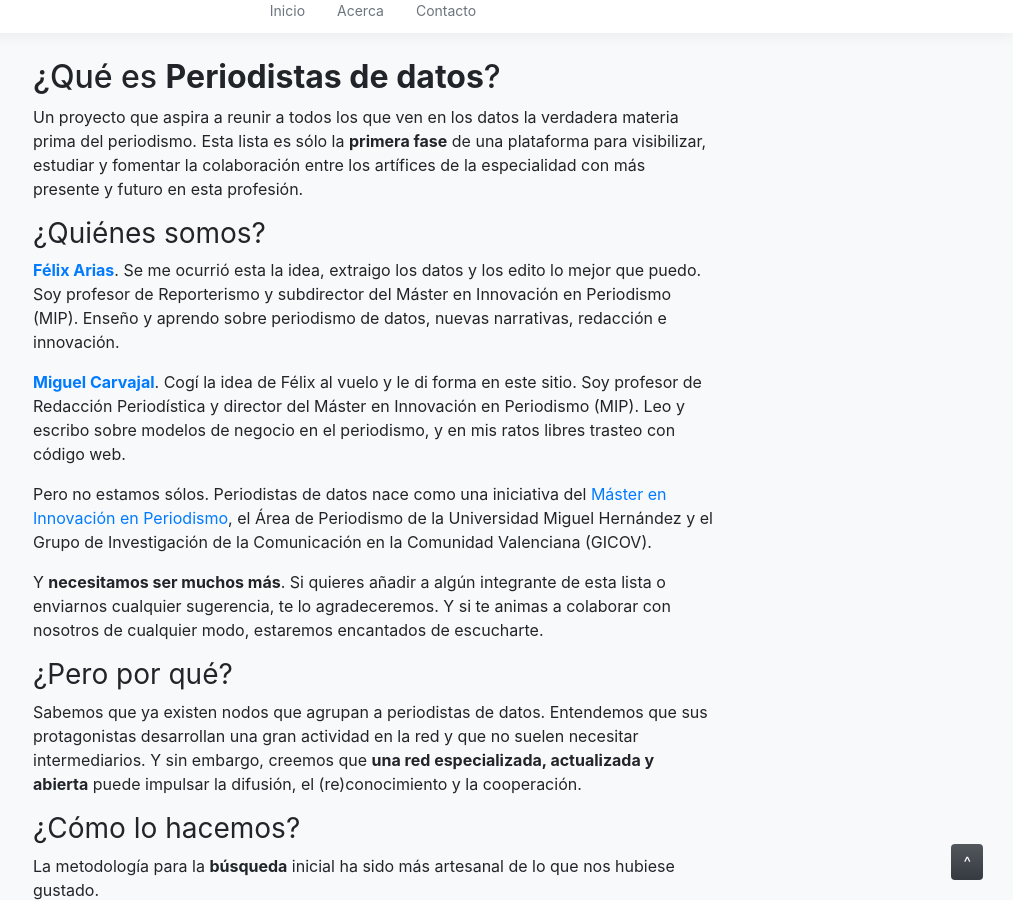
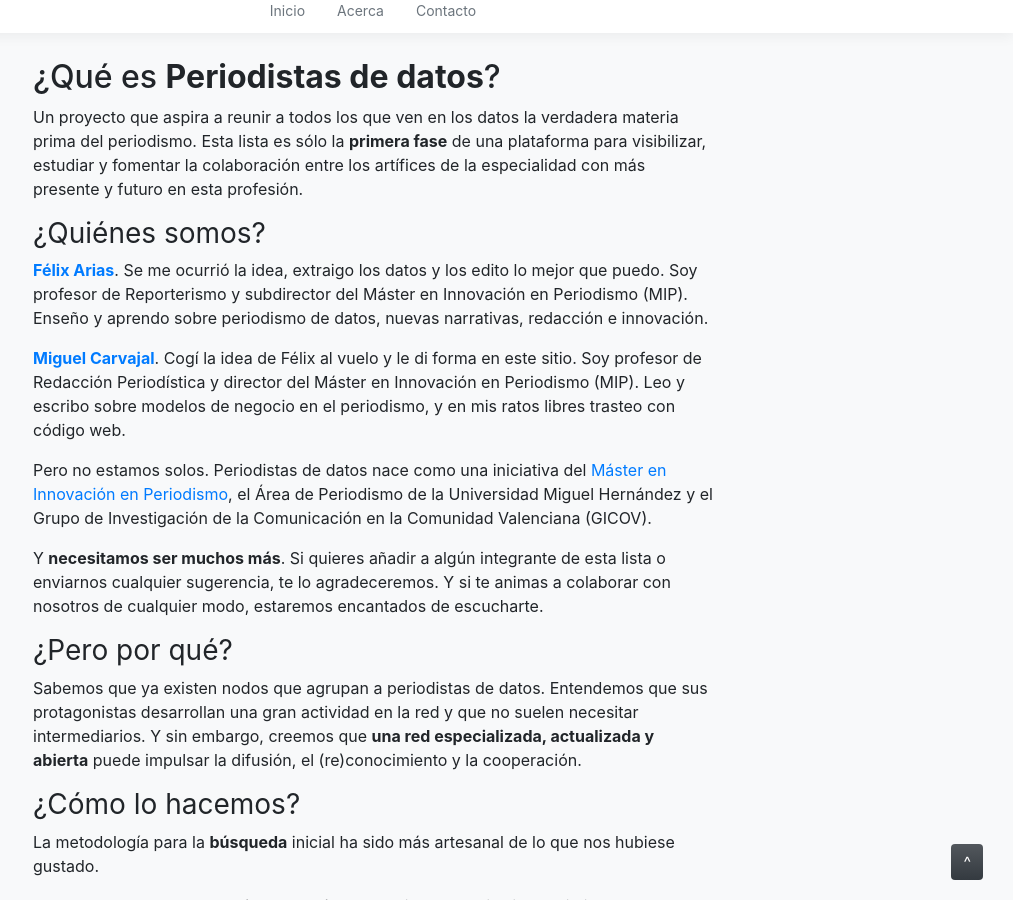
Before and after one commit to mipumh/djspain, a Jekyll site: the page built from acerca.md, in a window 1280 px wide and 900 px high, scrolled down 329 px. Shown: the whole window, without its empty margins (267-1280 px from the left). Built offline with Jekyll 4.4.1, drawn with Linux system fonts in a browser that asks for light colours; nearby versions of some CDN libraries.

Commit message:
fix erratas en acerca

```diff
--- a/acerca.md
+++ b/acerca.md
@@ -4,9 +4,9 @@
 <h2>&iquest;Qu&eacute; es <strong>Periodistas de datos</strong>?</h2>
 <p><span style="font-weight: 400;">Un proyecto que aspira a reunir a todos los que ven en los datos la verdadera materia prima del periodismo. Esta lista es s&oacute;lo la </span><strong>primera fase</strong><span style="font-weight: 400;"> de una plataforma para visibilizar, estudiar y fomentar la colaboraci&oacute;n entre los art&iacute;fices de la especialidad con m&aacute;s presente y futuro en esta profesi&oacute;n.</span></p>
 <h3><span style="font-weight: 400;">&iquest;Qui&eacute;nes somos?</span></h3>
-<p><a href="https://twitter.com/flxarias"><strong>F&eacute;lix Arias</strong></a><span style="font-weight: 400;">. Se me ocurri&oacute; esta la idea, extraigo los datos y los edito lo mejor que puedo. Soy profesor de Reporterismo y subdirector del M&aacute;ster en Innovaci&oacute;n en Periodismo (MIP). Ense&ntilde;o y aprendo sobre periodismo de datos, nuevas narrativas, redacci&oacute;n e innovaci&oacute;n.</span></p>
+<p><a href="https://twitter.com/flxarias"><strong>F&eacute;lix Arias</strong></a><span style="font-weight: 400;">. Se me ocurri&oacute; la idea, extraigo los datos y los edito lo mejor que puedo. Soy profesor de Reporterismo y subdirector del M&aacute;ster en Innovaci&oacute;n en Periodismo (MIP). Ense&ntilde;o y aprendo sobre periodismo de datos, nuevas narrativas, redacci&oacute;n e innovaci&oacute;n.</span></p>
 <p><a href="https://twitter.com/mcarvajal_"><strong>Miguel Carvajal</strong></a><span style="font-weight: 400;">. Cog&iacute; la idea de F&eacute;lix al vuelo y le di forma en este sitio. Soy profesor de Redacci&oacute;n Period&iacute;stica y director del M&aacute;ster en Innovaci&oacute;n en Periodismo (MIP). Leo y escribo sobre modelos de negocio en el periodismo, y en mis ratos libres trasteo con c&oacute;digo web.</span></p>
-<p><span style="font-weight: 400;">Pero no estamos s&oacute;los. Periodistas de datos nace como una iniciativa del </span><a href="http://mip.umh.es/"><span style="font-weight: 400;">M&aacute;ster en Innovaci&oacute;n en Periodismo</span></a><span style="font-weight: 400;">, el &Aacute;rea de Periodismo de la Universidad Miguel Hern&aacute;ndez y el Grupo de Investigaci&oacute;n de la Comunicaci&oacute;n en la Comunidad Valenciana (GICOV). </span></p>
+<p><span style="font-weight: 400;">Pero no estamos solos. Periodistas de datos nace como una iniciativa del </span><a href="http://mip.umh.es/"><span style="font-weight: 400;">M&aacute;ster en Innovaci&oacute;n en Periodismo</span></a><span style="font-weight: 400;">, el &Aacute;rea de Periodismo de la Universidad Miguel Hern&aacute;ndez y el Grupo de Investigaci&oacute;n de la Comunicaci&oacute;n en la Comunidad Valenciana (GICOV). </span></p>
 <p><span style="font-weight: 400;">Y </span><strong>necesitamos ser muchos m&aacute;s</strong><span style="font-weight: 400;">. Si quieres a&ntilde;adir a alg&uacute;n integrante de esta lista o enviarnos cualquier sugerencia, te lo agradeceremos. Y si te animas a colaborar con nosotros de cualquier modo, estaremos encantados de escucharte.</span></p>
 <h3><span style="font-weight: 400;">&iquest;Pero por qu&eacute;?</span></h3>
 <p><span style="font-weight: 400;">Sabemos que ya existen nodos que agrupan a periodistas de datos. Entendemos que sus protagonistas desarrollan una gran actividad en la red y que no suelen necesitar intermediarios. Y sin embargo, creemos que </span><strong>una red especializada, actualizada y abierta</strong><span style="font-weight: 400;"> puede impulsar la difusi&oacute;n, el (re)conocimiento y la cooperaci&oacute;n.</span></p>
```
